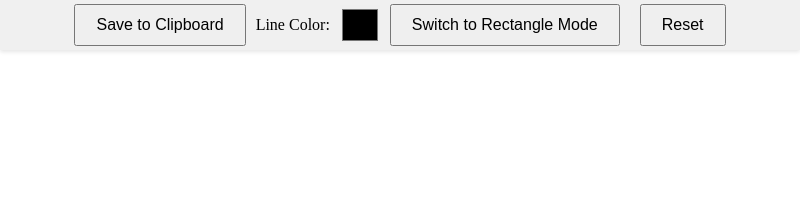
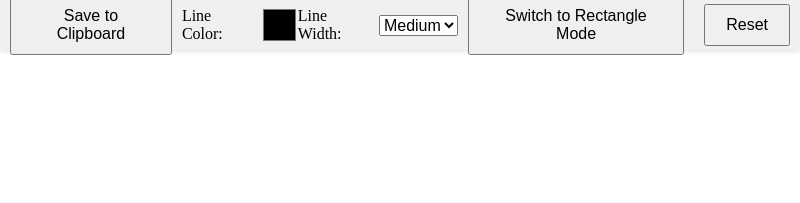
Before and after one commit to shu1007/clipboard-image-editor, an Electron app: page renderer/index.html in a window 800 px wide. Drawn offline with Linux system fonts and the light colour scheme; no server answers.

Commit message:
Add width selection

```diff
--- a/renderer/index.html
+++ b/renderer/index.html
@@ -12,6 +12,12 @@
         <button id="saveButton">Save to Clipboard</button>
         <label for="colorPicker">Line Color:</label>
         <input type="color" id="colorPicker" value="#000000">
+        <label for="lineWidth">Line Width:</label>
+        <select id="lineWidth">
+            <option value="2">Thin</option>
+            <option value="5" selected>Medium</option>
+            <option value="10">Thick</option>
+        </select>
         <button id="toggleModeButton">Switch to Rectangle Mode</button>
         <button id="resetButton">Reset</button>
     </div>
--- a/renderer/index.js
+++ b/renderer/index.js
@@ -7,6 +7,7 @@ document.addEventListener("DOMContentLoaded", () => {
   const context = canvas.getContext("2d");
   let drawing = false;
   let currentColor = "#000000"; // デフォルトの線の色
+  let currentLineWidth = 5; // デフォルトの線の太さ
   let drawMode = "freehand"; // デフォルトの描画モード
   let startX, startY;
   let overlayCanvas, overlayContext;
@@ -64,6 +65,7 @@ document.addEventListener("DOMContentLoaded", () => {
       context.beginPath();
       context.moveTo(startX, startY);
       context.strokeStyle = currentColor;
+      context.lineWidth = currentLineWidth;
     }
   });
 
@@ -84,6 +86,7 @@ document.addEventListener("DOMContentLoaded", () => {
           overlayCanvas.height
         );
         overlayContext.strokeStyle = currentColor;
+        overlayContext.lineWidth = currentLineWidth;
         overlayContext.strokeRect(
           startX,
           startY,
@@ -105,6 +108,7 @@ document.addEventListener("DOMContentLoaded", () => {
     } else if (drawMode === "rectangle") {
       overlayContext.clearRect(0, 0, overlayCanvas.width, overlayCanvas.height);
       context.strokeStyle = currentColor;
+      context.lineWidth = currentLineWidth;
       context.strokeRect(startX, startY, endX - startX, endY - startY);
     }
   });
@@ -127,6 +131,11 @@ document.addEventListener("DOMContentLoaded", () => {
     currentColor = event.target.value;
   });
 
+  const lineWidthSelector = document.getElementById("lineWidth");
+  lineWidthSelector.addEventListener("change", (event) => {
+    currentLineWidth = parseInt(event.target.value, 10);
+  });
+
   const toggleModeButton = document.getElementById("toggleModeButton");
   toggleModeButton.addEventListener("click", () => {
     if (drawMode === "freehand") {
--- a/renderer/style.css
+++ b/renderer/style.css
@@ -20,6 +20,12 @@ body {
     box-shadow: 0 2px 4px rgba(0, 0, 0, 0.1);
 }
 
+#canvasContainer {
+    position: relative;
+    width: 100%;
+    height: 100%;
+}
+
 canvas {
     display: block;
     background-color: #ffffff;
@@ -40,3 +46,8 @@ button {
     padding: 0;
     margin-left: 10px;
 }
+
+#lineWidth {
+    margin-left: 10px;
+    font-size: 16px;
+}
```
